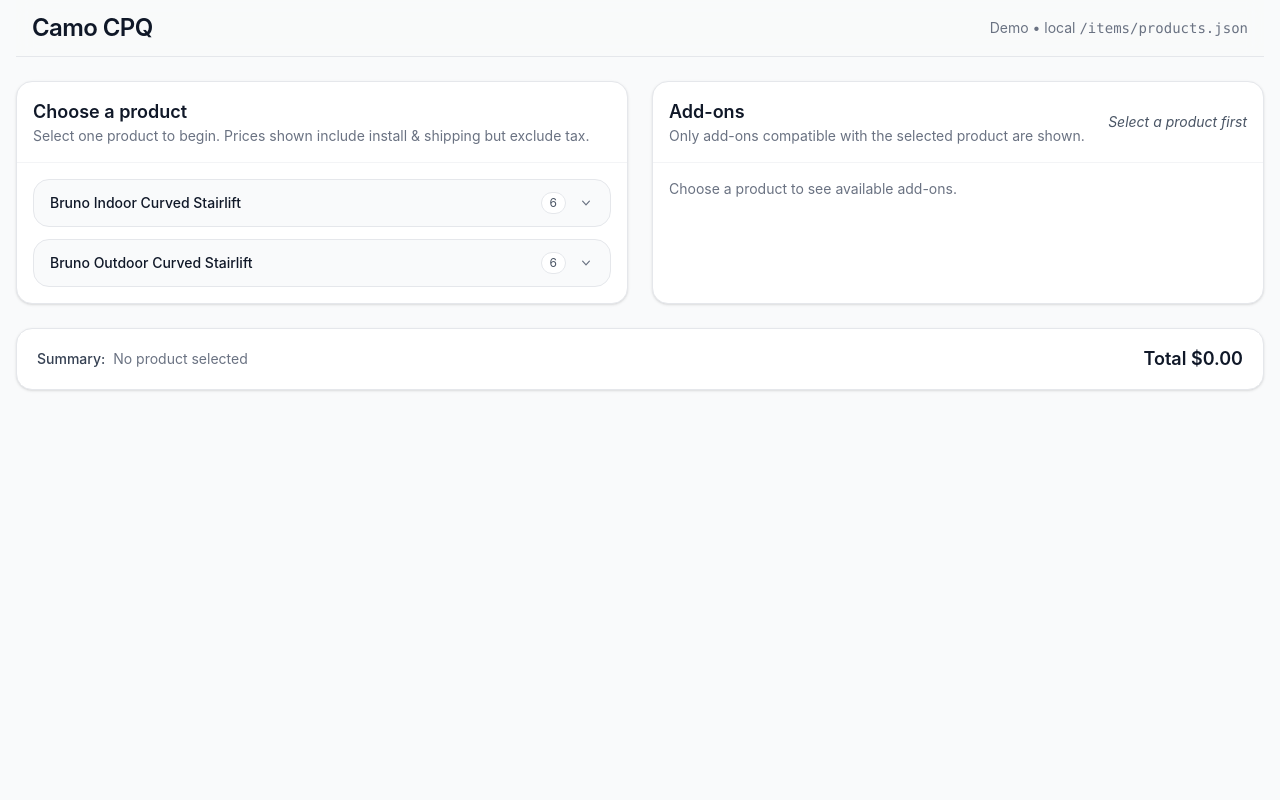
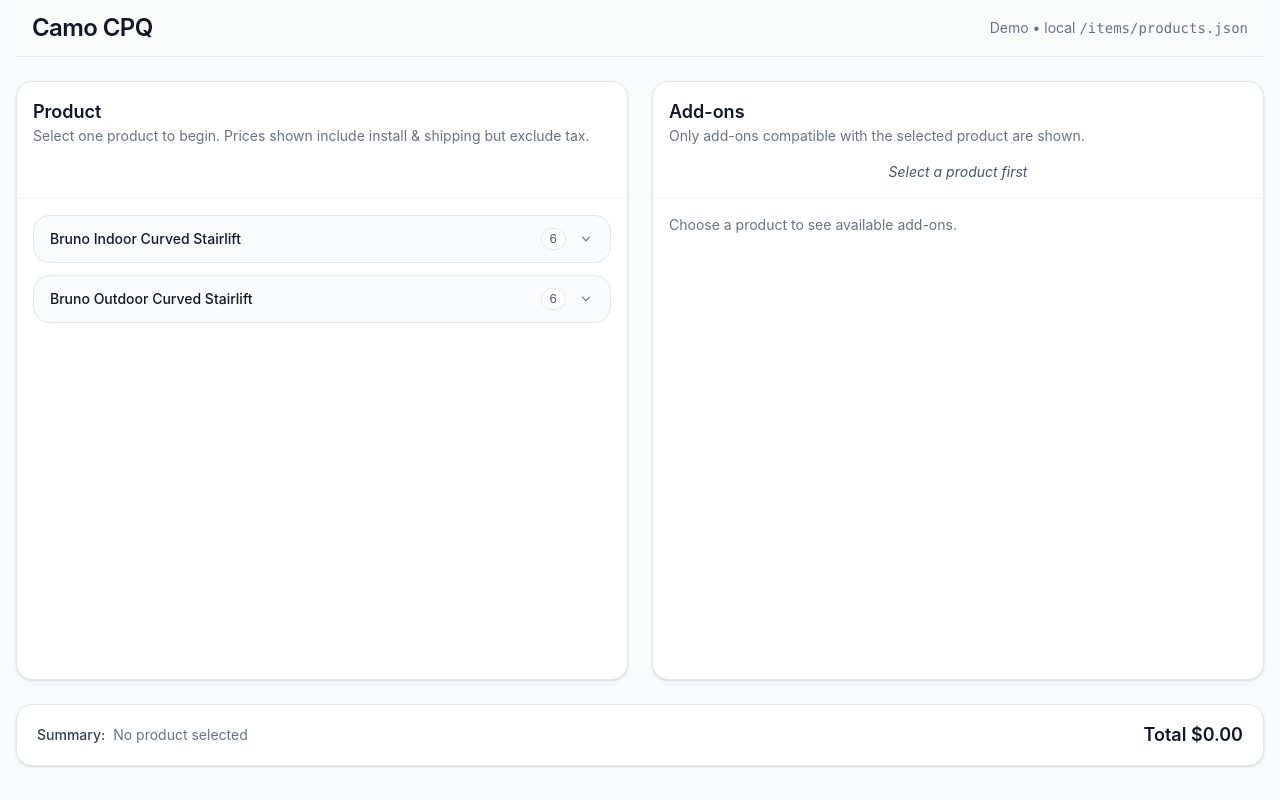
Before and after one commit to chris-snapops/camo-cpq, a React (Vite) app: page / in a window 1280 px wide. Built offline with nearby package versions, Linux system fonts and the light colour scheme.

Commit message:
updated some formatting in app.jsx

```diff
--- a/src/App.jsx
+++ b/src/App.jsx
@@ -327,14 +327,19 @@ export default function App() {
             {/* Product Picker (Accordion) */}
             <section className="bg-white rounded-2xl border border-gray-200 shadow-sm">
               <div className="p-4 border-b border-gray-100">
-                <h2 className="text-lg font-semibold">Choose a product</h2>
-                <p className="text-sm text-gray-500">
-                  Select one product to begin. Prices shown include install &
-                  shipping but exclude tax.
-                </p>
+                <div>
+                  <h2 className="text-lg font-semibold">Product</h2>
+                  <p className="text-sm text-gray-500 pb-4">
+                    Select one product to begin. Prices shown include install &
+                    shipping but exclude tax.
+                  </p>
+                </div>
+                <div className="text-sm text-gray-600 text-center">
+                  <span>{selectedProduct ? (selectedProduct.name) : ('\u00A0')}</span>
+                </div>
               </div>
 
-              <div className="p-4 space-y-3 max-h-[60vh] overflow-auto scroll-smooth">
+              <div className="p-4 space-y-3 h-[60vh] overflow-y-scroll scroll-smooth">
                 {productCategories.map((cat) => {
                   const items = products.filter((p) => p.category === cat);
                   if (items.length === 0) return null;
@@ -370,14 +375,14 @@ export default function App() {
 
             {/* Add-on Picker */}
             <section className="bg-white rounded-2xl border border-gray-200 shadow-sm">
-              <div className="p-4 border-b border-gray-100 flex items-center justify-between">
+              <div className="p-4 border-b border-gray-100">
                 <div>
                   <h2 className="text-lg font-semibold">Add-ons</h2>
-                  <p className="text-sm text-gray-500">
+                  <p className="text-sm text-gray-500 pb-4">
                     Only add-ons compatible with the selected product are shown.
                   </p>
                 </div>
-                <div className="text-sm text-gray-600">
+                <div className="text-sm text-gray-600 text-center">
                   {selectedProduct ? (
                     <span>{selectedProduct.name}</span>
                   ) : (
@@ -386,7 +391,7 @@ export default function App() {
                 </div>
               </div>
 
-              <div className="p-4 space-y-3 max-h-[60vh] overflow-auto scroll-smooth">
+              <div className="p-4 space-y-3 h-[60vh] overflow-y-scroll scroll-smooth">
                 {!selectedProduct && (
                   <div className="text-sm text-gray-500">
                     Choose a product to see available add-ons.
```
Also changed, not shown: 5 other files (tests, documents, lock files or other folders).
